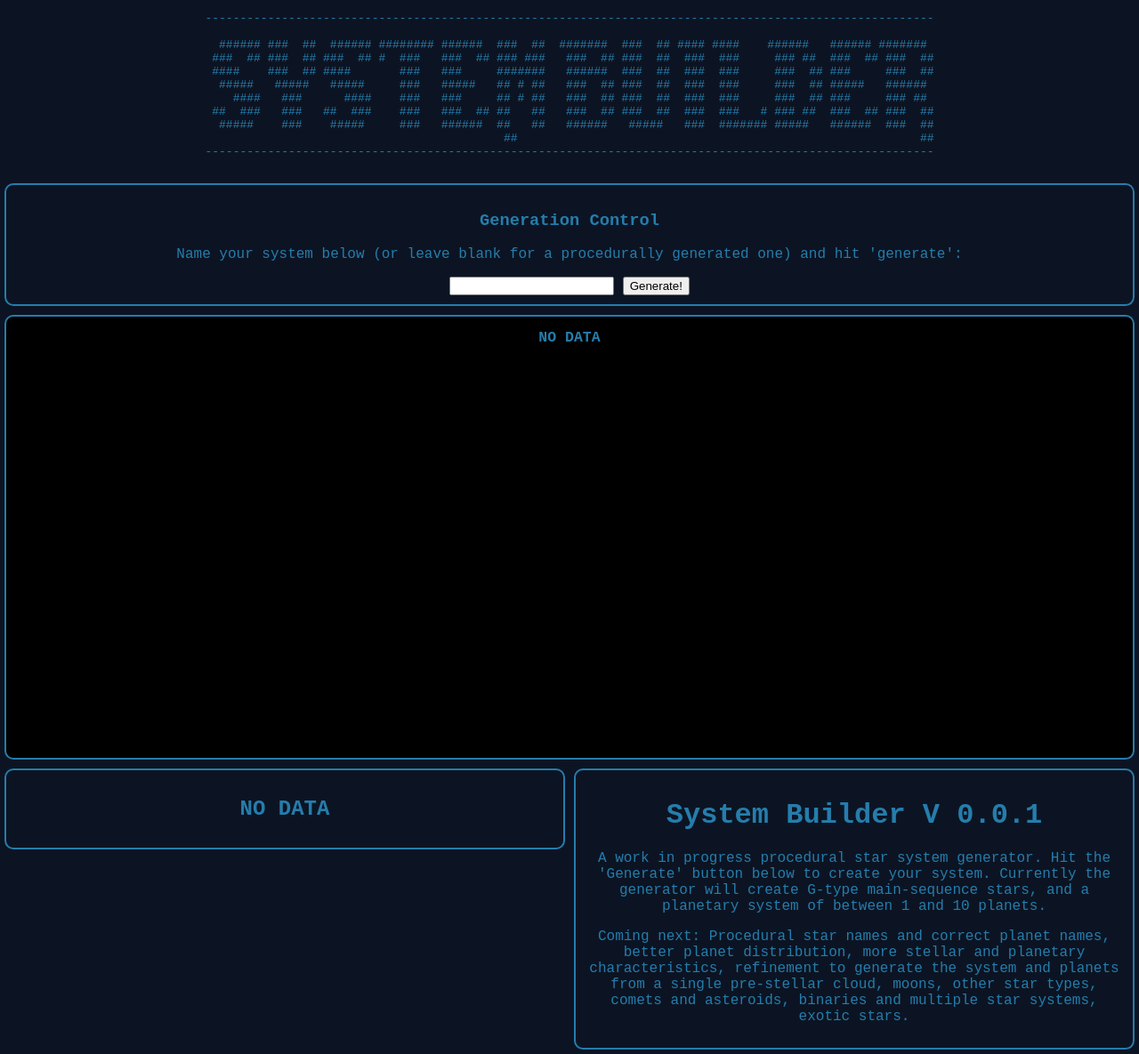
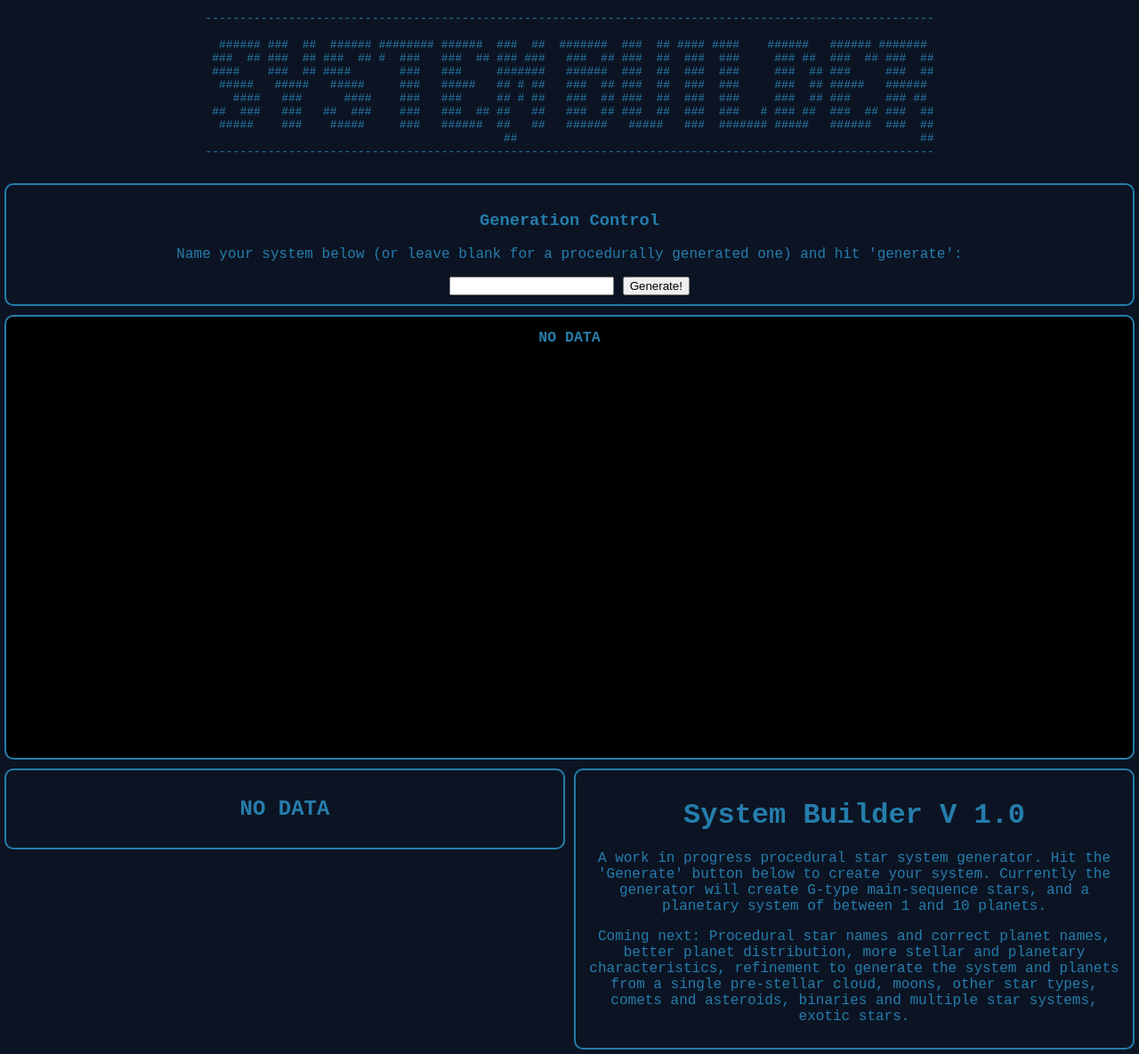
Before and after one commit to JKapella/SystemBuilderApp, a plain HTML site: page index.html in a window 1280 px wide. Shown: the whole page at 89% size. Drawn offline with Linux system fonts and the light colour scheme.

Commit message:
incremented version number

```diff
--- a/index.html
+++ b/index.html
@@ -40,22 +40,6 @@
 		<button type="button" id="generate" class="button">Generate!</button>
 	</div>
 	<div id='systemViewer' class='container'>
-		<!--<div id='universe'>-->
-			<!--<div id='galaxy'>-->
-				<!--<div id='star'></div>-->
-				<!--<div id="mercury" class="orbit">-->
-					<!--<div class='pos'>-->
-						<!--<div class="planet"></div>-->
-					<!--</div>-->
-				<!--</div>-->
-				<!--<div id="venus" class="orbit">-->
-					<!--<div class='pos'>-->
-						<!--<div class="planet"></div>-->
-					<!--</div>-->
-				<!--</div>-->
-			<!--</div>-->
-		<!--</div>-->
-
 		<h2>NO DATA</h2>
 	</div>
 	<div class='floatContainer'>
@@ -66,7 +50,7 @@
 		</div>
 		<div class='sideBar float'>
 			<div class='container textContainer'>
-				<h1>System Builder V 0.0.1</h1>
+				<h1>System Builder V 1.0</h1>
 				<p> A work in progress procedural star system generator. Hit the 'Generate' button below to create your system. Currently the generator will create G-type main-sequence stars, and a planetary system of between 1 and 10 planets.</p>
 				<p>Coming next: Procedural star names and correct planet names, better planet distribution, more stellar and planetary characteristics, refinement to generate the system and planets from a single pre-stellar cloud, moons, other star types, comets and asteroids, binaries and multiple star systems, exotic stars.</p>
 			</div>
```
